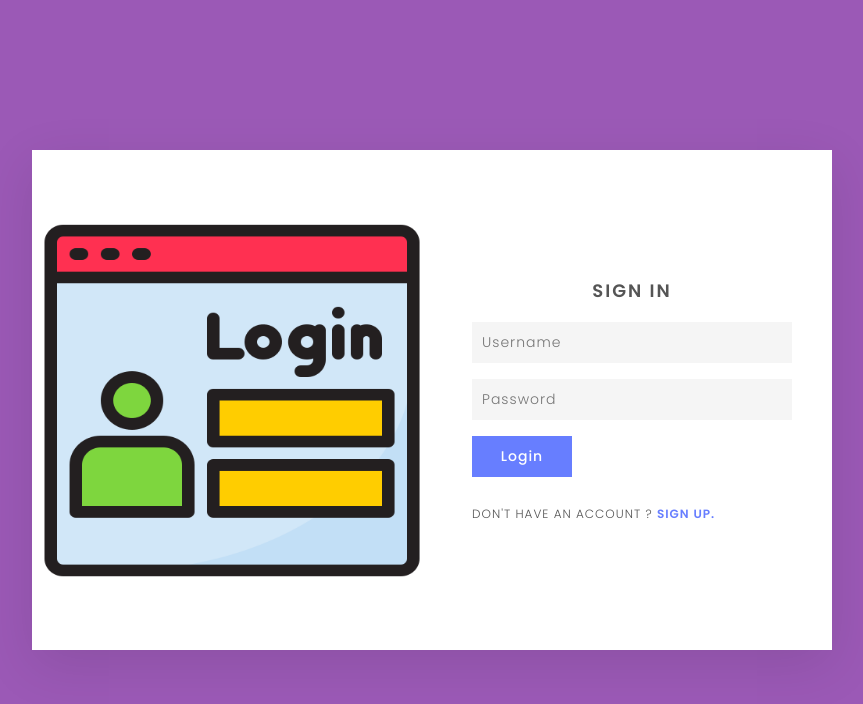
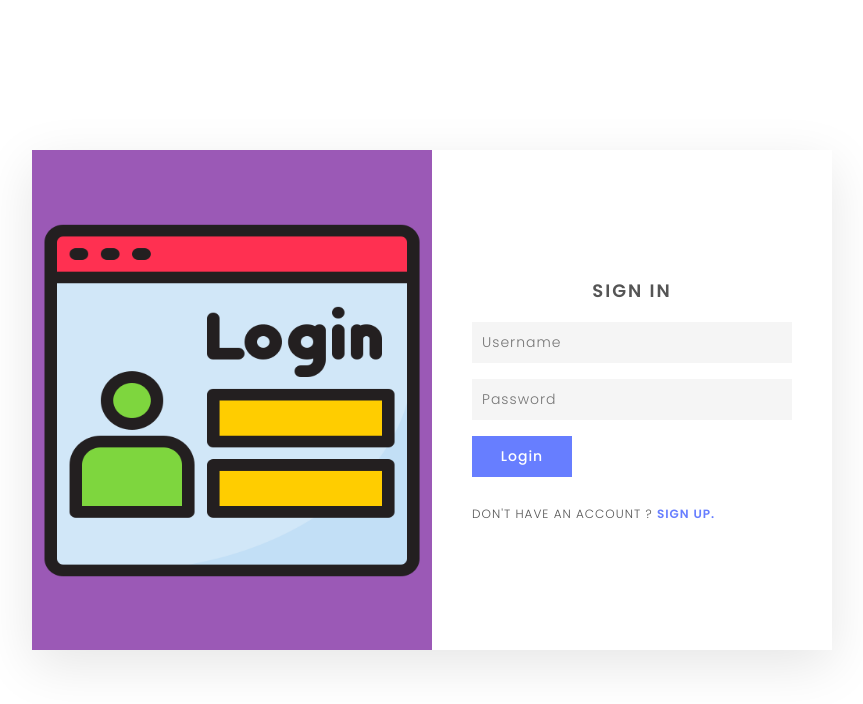
Before and after one commit to kartikarora4u/e-commm, a website: page public/user.html in a window 1280 px wide. Shown: the whole page, without its empty margins (208-1071 px from the left). Drawn offline with Linux system fonts and the light colour scheme; files that its build step writes are made by us from their sources; files whose address does not match are found by name.

Commit message:
update colors

```diff
--- a/app.js
+++ b/app.js
@@ -98,7 +98,6 @@ app.post("/login", (request, response) => {
           response.status(200).send({
             message: "Login Successful",
             email: user.email,
-            billing_id: user.billing_id,
             token,
           });
         })
--- a/public/style.css
+++ b/public/style.css
@@ -10,7 +10,7 @@
 section {
   position: relative;
   min-height: 100vh;
-  background-color: #9b59b6;
+  background-color: #fff;
   display: flex;
   justify-content: center;
   align-items: center;
@@ -21,7 +21,7 @@ section .container {
   position: relative;
   width: 800px;
   height: 500px;
-  background: #fff;
+  background: #9b59b6;
   box-shadow: 0 15px 50px rgba(0, 0, 0, 0.1);
   overflow: hidden;
 }
@@ -39,7 +39,7 @@ section .container .user .imgBx {
   position: relative;
   width: 50%;
   height: 100%;
-  background: #fff;
+  background: #9b59b6;
   transition: 0.5s;
 }
 .imgBx{
```
